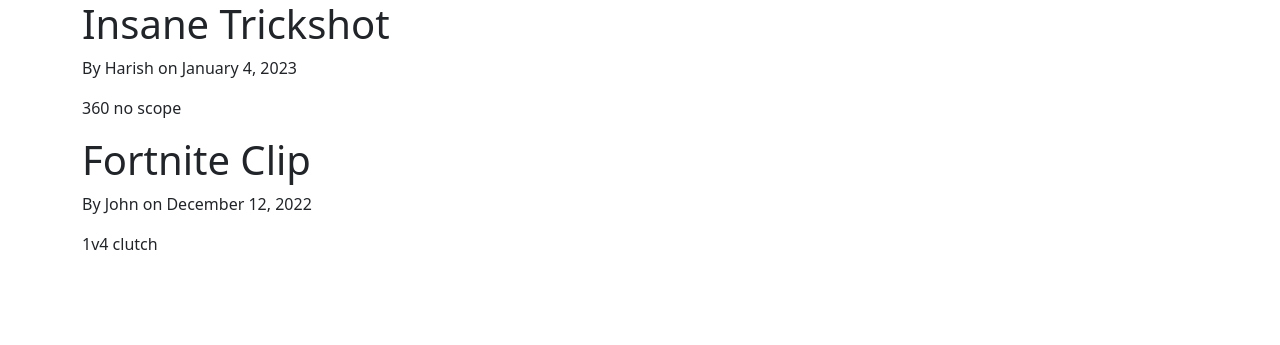
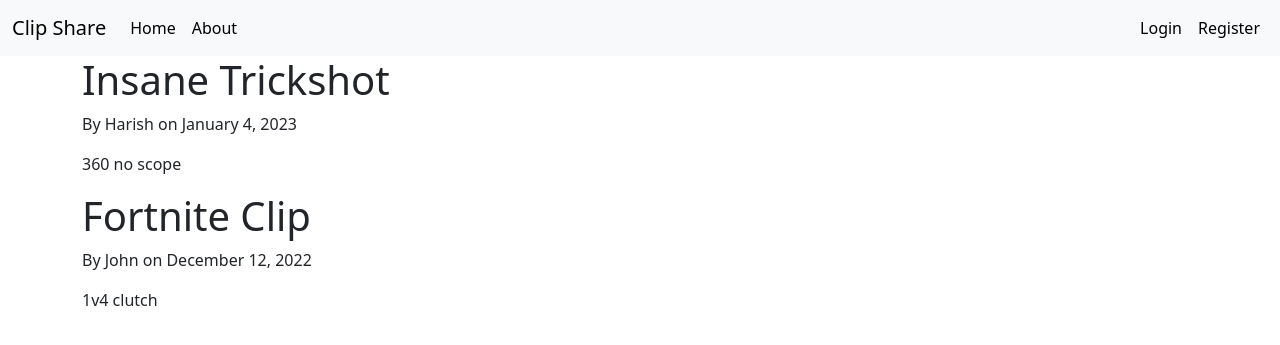
Before and after one commit to HarishVidya/Clip-Share, a Django app: page /clipshare/ in a window 1280 px wide. Shown: the top 345 px of the page. Run offline with Django 4.2, Linux system fonts and the light colour scheme.

Commit message:
added navbar and admin

```diff
--- a/twitchclip/clipshare/templates/clipshare/base.html
+++ b/twitchclip/clipshare/templates/clipshare/base.html
@@ -12,6 +12,38 @@
         {% else %}
             <title>ClipShare</title>
         {% endif %}
+
+        <nav class="navbar navbar-expand-lg bg-body-tertiary">
+            <div class="container-fluid">
+                <a class="navbar-brand" hraf="#">Clip Share</a>
+                <button class="navbar-toggler" type="button" data-bs-toggle="collapse" data-bs-target="#navbarSupportedContent" aria-controls="navbarSupportedContent" aria-expanded="false" aria-label="Toggle navigation">
+                    <span class="navbar-toggler-icon"></span>
+                </button>
+                <div class="collapse navbar-collapse" id="navbarSupportedContent">
+                    <ul class="navbar-nav me-auto mb-2 mb-lg-0">
+                      <li class="nav-item">
+                        <a class="nav-link active" aria-current="page" href="#">Home</a>
+                      </li>
+                      <li class="nav-item">
+                        <a class="nav-link active" aria-current="page" href="#">About</a>
+                      </li>
+                    </ul>
+                  </div>
+                  <div class="collapse navbar-collapse justify-content-end" id="navbarSupportedContent">
+                    <ul class="navbar-nav ms-auto mb-2 mb-lg-0">
+                        <li class="nav-item">
+                            <a class="nav-link active" aria-current="page" href="#">Login</a>
+                        </li>
+                        <li class="nav-item">
+                            <a class="nav-link active" aria-current="page" href="#">Register</a>
+                        </li>
+                    </ul>
+                  </div>
+                </div>
+
+            </div>
+        </nav>
+
         <meta name="description" content="">
         <meta name="viewport" content="width=device-width, initial-scale=1">
         <link href="https://cdn.jsdelivr.net/npm/bootstrap@5.3.0-alpha1/dist/css/bootstrap.min.css" rel="stylesheet" integrity="sha384-GLhlTQ8iRABdZLl6O3oVMWSktQOp6b7In1Zl3/Jr59b6EGGoI1aFkw7cmDA6j6gD" crossorigin="anonymous">
```
Also changed, not shown: twitchclip/db.sqlite3.
